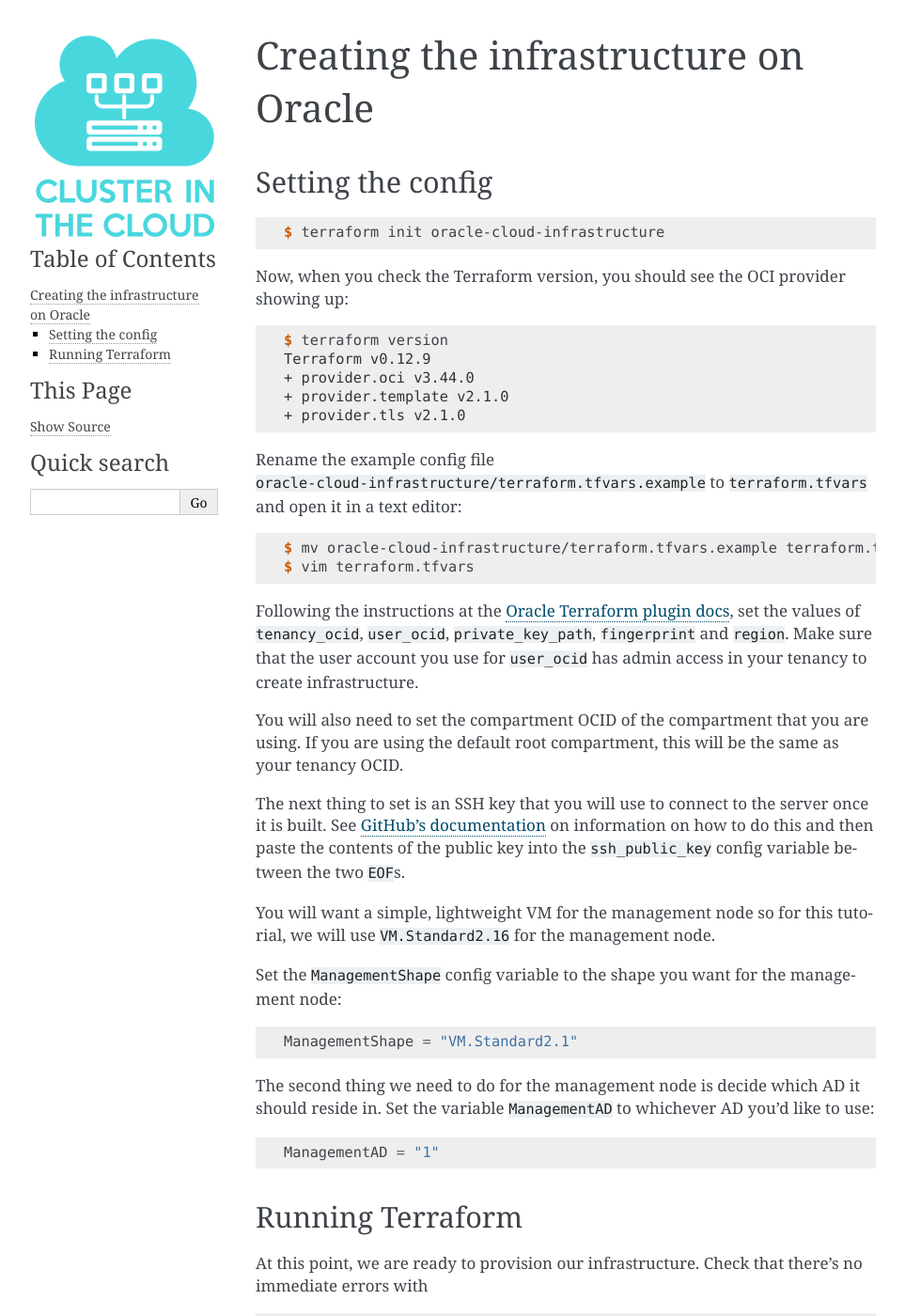
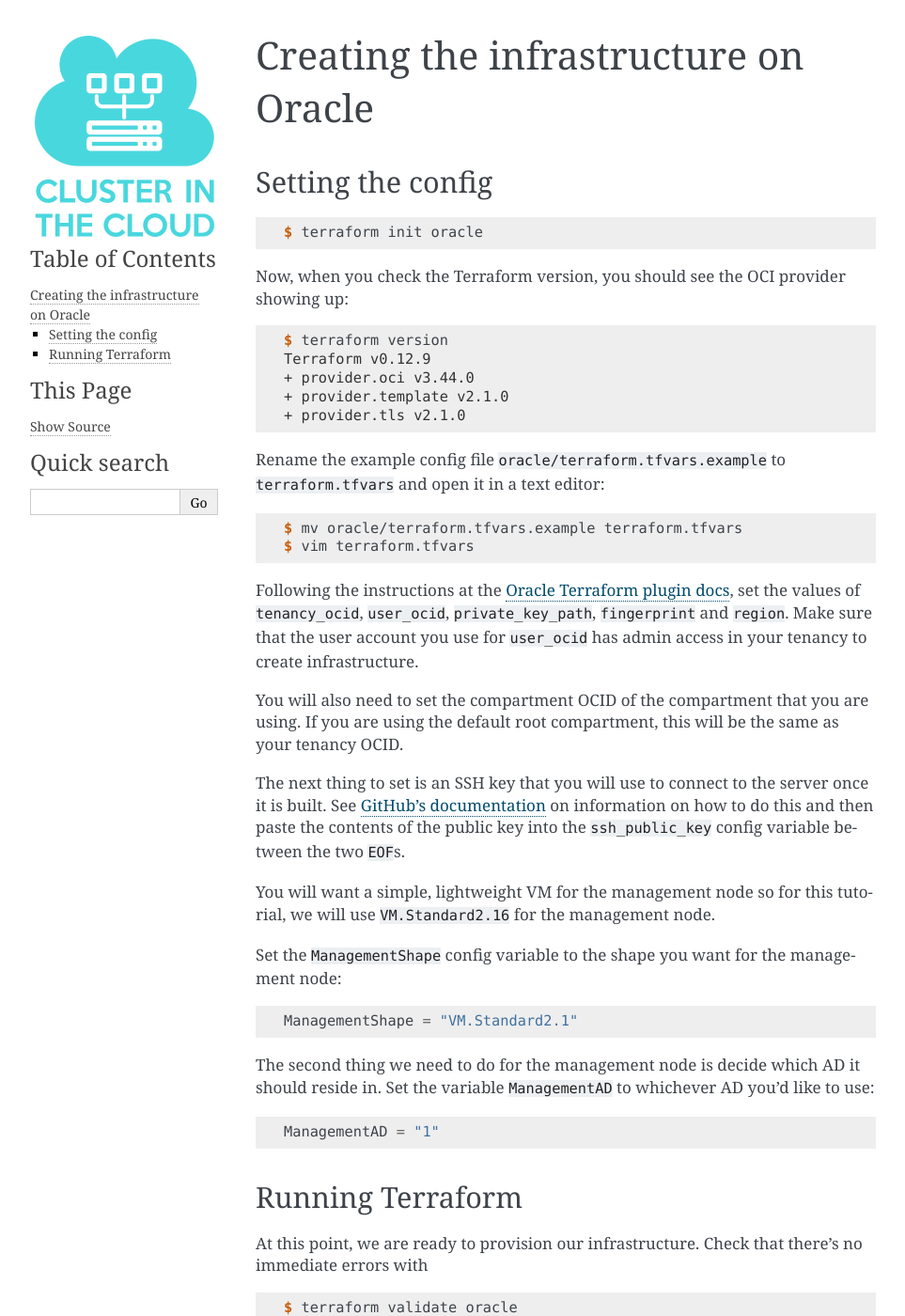
Before and after one commit to clusterinthecloud/docs, a Sphinx documentation site: the page built from source/oracle-infrastructure.rst, in a window 1280 px wide and 1400 px high. Shown: the whole window at 94% size, without its empty margins (148-1111 px from the left). Built offline with Sphinx 7.4.7, drawn with Linux system fonts in a browser that asks for light colours; some of the changed text lies outside the part shown.

Commit message:
Rename directories to simpler names
google-cloud-platform → google
oracle-cloud-infrastructure → oracle

```diff
--- a/source/oracle-infrastructure.rst
+++ b/source/oracle-infrastructure.rst
@@ -6,7 +6,7 @@
 
 .. code-block:: shell-session
 
-   $ terraform init oracle-cloud-infrastructure
+   $ terraform init oracle
 
 Now, when you check the Terraform version, you should see the OCI provider showing up:
 
@@ -18,11 +18,11 @@
    + provider.template v2.1.0
    + provider.tls v2.1.0
 
-Rename the example config file ``oracle-cloud-infrastructure/terraform.tfvars.example`` to ``terraform.tfvars`` and open it in a text editor:
+Rename the example config file ``oracle/terraform.tfvars.example`` to ``terraform.tfvars`` and open it in a text editor:
 
 .. code-block:: shell-session
 
-   $ mv oracle-cloud-infrastructure/terraform.tfvars.example terraform.tfvars
+   $ mv oracle/terraform.tfvars.example terraform.tfvars
    $ vim terraform.tfvars
 
 Following the instructions at the `Oracle Terraform plugin docs <https://www.terraform.io/docs/providers/oci/index.html#authentication>`_,
@@ -56,7 +56,7 @@
 
 .. code-block:: shell-session
 
-   $ terraform validate oracle-cloud-infrastructure
+   $ terraform validate oracle
 
 It should return with no errors.
 If there are any problems, fix them before continuing.
@@ -65,7 +65,7 @@
 
 .. code-block:: shell-session
 
-   $ terraform plan oracle-cloud-infrastructure
+   $ terraform plan oracle
 
 which should have, near the end, something like ``Plan: 9 to add, 0 to change, 0 to destroy.``.
 
@@ -73,7 +73,7 @@
 
 .. code-block:: shell-session
 
-   $ terraform apply oracle-cloud-infrastructure
+   $ terraform apply oracle
 
 and, when prompted, tell it that "yes", you do want to apply.
 
--- a/source/running.rst
+++ b/source/running.rst
@@ -184,13 +184,13 @@
 
 .. code-block:: shell-session
 
-   $ terraform destroy google-cloud-platform
+   $ terraform destroy google
 
 or
 
 .. code-block:: shell-session
 
-   $ terraform destroy oracle-cloud-infrastructure
+   $ terraform destroy oracle
 
 This command *will* ask for confirmation before destroying anything but be sure to read the list of things it's going to terminate to check that it's doing the right thing.
 It will also attempt to terminate any running compute nodes you still have but make sure to check the web interface afterwards.
```
Also changed, not shown: source/google-infrastructure.rst (+6 -6 lines).
